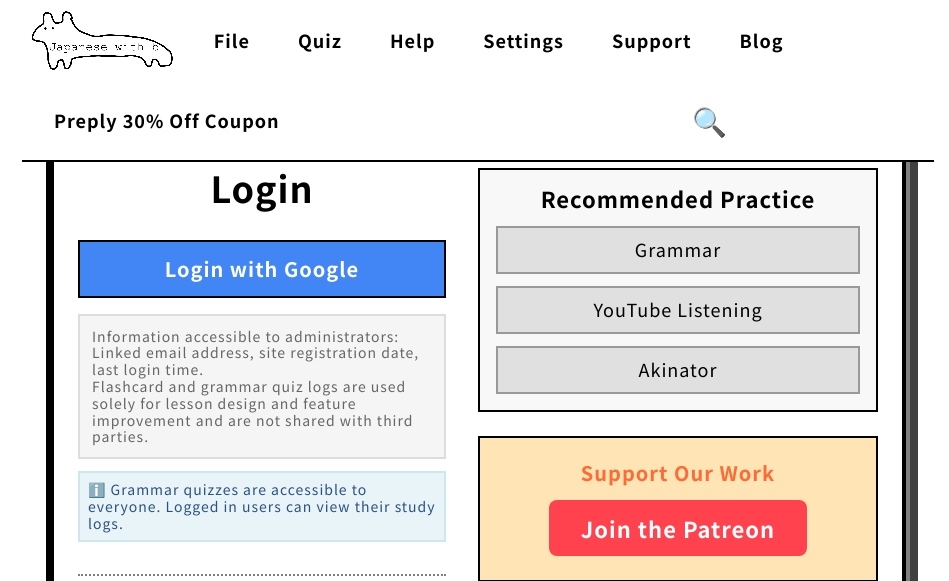
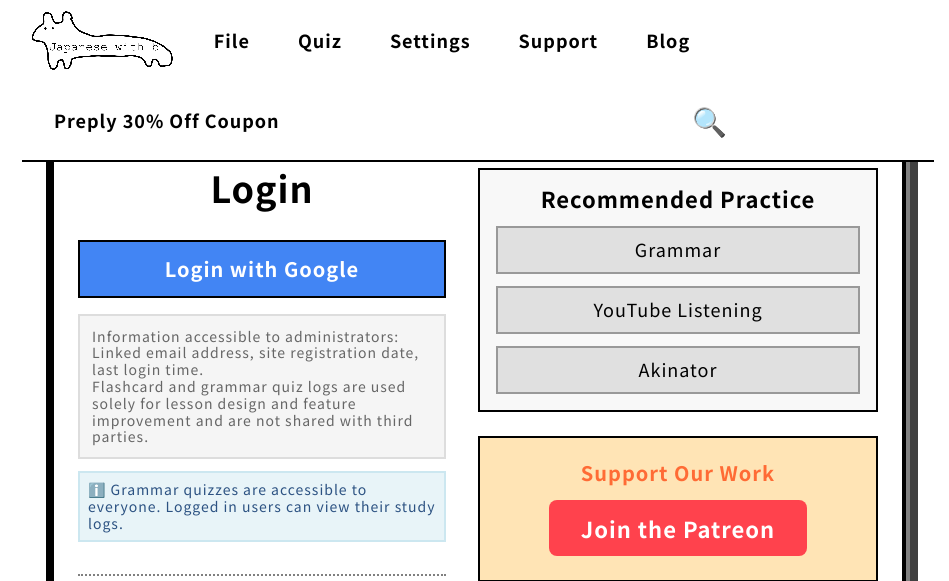
Before and after one commit to juuwaah/practice_japanese_b, a Flask app: page /login in a window 1280 px wide. Shown: the top 581 px of the page, without its empty margins (162-1111 px from the left). Run offline with Flask 3, Linux system fonts and the light colour scheme; data that the repository does not hold is empty; parts of the project's set-up code (start-up, migrations or seed data) failed here and were passed over; some web fonts are replaced.

Commit message:
Reorganize menu structure and consolidate navigation
- Remove Help menu and integrate About/Admin Dashboard into Support menu
- Remove Patreon link from Support dropdown (keeping sidebar button as main CTA)
- Update mobile menu mapping to reflect new structure
- Streamline navigation with logical grouping of support-related items

🤖 Generated with [Claude Code](https://claude.ai/code)

Co-Authored-By: Claude <noreply@anthropic.com>

```diff
--- a/templates/base.html
+++ b/templates/base.html
@@ -308,7 +308,6 @@
   <div class="mobile-top-menu">
     <div class="mobile-menu-btn" id="mobile-file-menu">File</div>
     <div class="mobile-menu-btn" id="mobile-quiz-menu">Quiz</div>
-    <div class="mobile-menu-btn" id="mobile-help-menu">Help</div>
     <div class="mobile-menu-btn" id="mobile-support-menu">Support</div>
     <a href="{{ url_for('blog.blog_index') }}" class="mobile-menu-btn" id="mobile-blog-menu">Blog</a>
     <a href="https://preply.com/en/?pref=MTM4ODQxODM=&id=1754630335.010799&ep=w1" target="_blank" class="mobile-menu-btn" id="mobile-preply-menu">{{ _('preply_coupon') }}</a>
@@ -358,23 +357,16 @@
     </div>
 
     <div class="menu-dropdown">
-      <span class="menu-item">{{ _('help') }}</span>
+      <span class="menu-item" id="settings-menu-direct" onclick="openSettingsModal(); return false;" style="cursor: pointer;">{{ _('settings') }}</span>
+    </div>
+
+    <div class="menu-dropdown">
+      <span class="menu-item">{{ _('support_menu') }}</span>
       <div class="menu-content">
         <a href="{{ url_for('about') }}">{{ _('about') }}</a>
         {% if current_user.is_authenticated and current_user.is_admin %}
         <a href="{{ url_for('admin_dashboard') }}">{{ _('admin_dashboard') }}</a>
         {% endif %}
-      </div>
-    </div>
-
-    <div class="menu-dropdown">
-      <span class="menu-item" id="settings-menu-direct" onclick="openSettingsModal(); return false;" style="cursor: pointer;">{{ _('settings') }}</span>
-    </div>
-
-    <div class="menu-dropdown">
-      <span class="menu-item">{{ _('support_menu') }}</span>
-      <div class="menu-content">
-        <a href="https://www.patreon.com/japanesewithb" target="_blank">{{ _('patreon_support') }}</a>
         <a href="{{ url_for('donation') }}">{{ _('donation_page') }}</a>
       </div>
     </div>
@@ -705,12 +697,9 @@
         } else if (this.id === 'mobile-quiz-menu') {
           // Find Quiz menu - second menu dropdown
           targetMenu = allMenus[1]?.querySelector('.menu-content');
-        } else if (this.id === 'mobile-help-menu') {
-          // Find Help menu - third menu dropdown
+        } else if (this.id === 'mobile-support-menu') {
+          // Find Support menu - third menu dropdown (help removed, so support is now 3rd)
           targetMenu = allMenus[2]?.querySelector('.menu-content');
-        } else if (this.id === 'mobile-support-menu') {
-          // Find Support menu - fourth menu dropdown
-          targetMenu = allMenus[3]?.querySelector('.menu-content');
         }
 
         if (targetMenu) {
```
